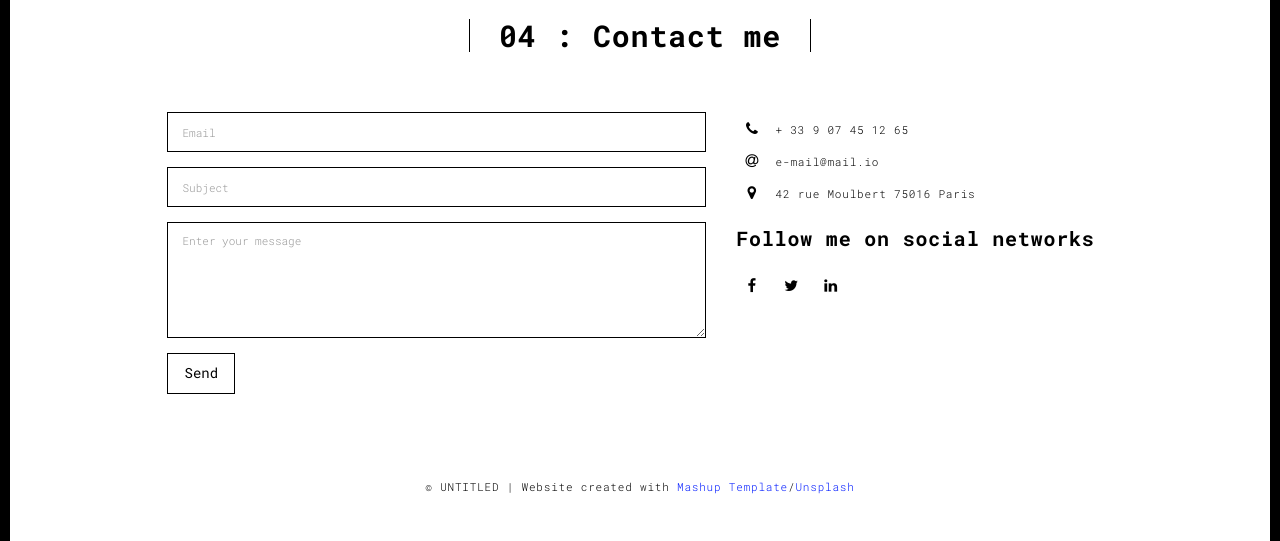
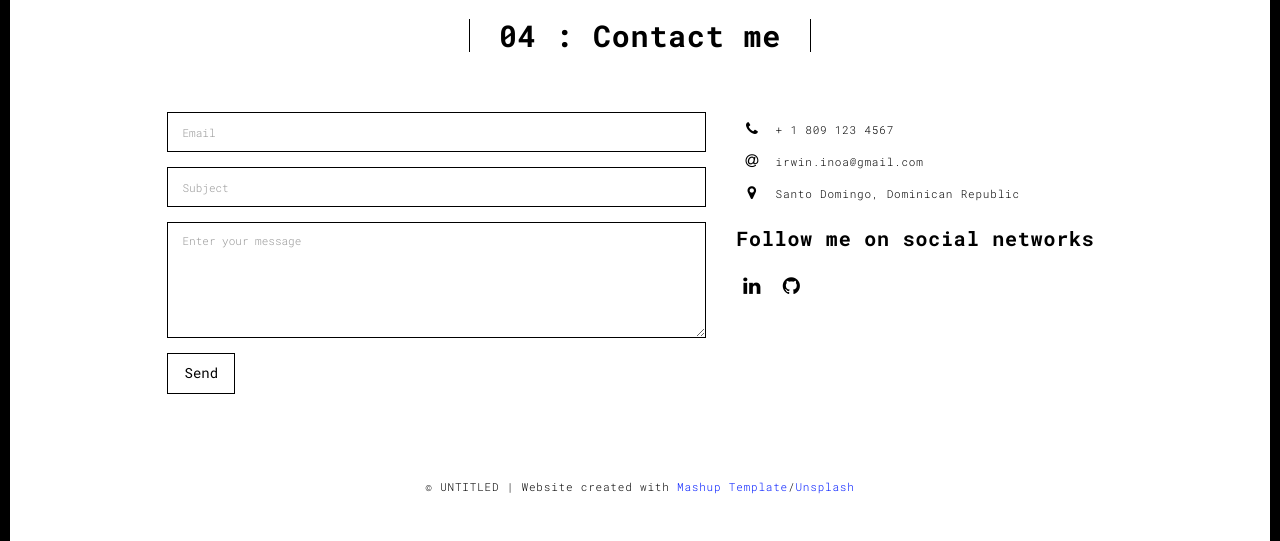
Before and after one commit to xVayneSolidor/webPortfolio, a Flask app: page /contact.html in a window 1280 px wide. Shown: the part 90-631 px from the top of the page. Run offline with Flask 3, Linux system fonts and the light colour scheme; some libraries are stand-ins or nearby versions.

Commit message:
updating social networks and contact card

```diff
--- a/templates/contact.html
+++ b/templates/contact.html
@@ -15,7 +15,7 @@
   <link rel="apple-touch-icon" sizes="180x180" href="static/assets/apple-icon-180x180.png">
   <link href="static/assets/favicon.ico" rel="icon">
 
-  <title>Title page</title>
+  <title>Contact</title>
 
 <link href="static/main.3f6952e4.css" rel="stylesheet"></head>
 
@@ -79,30 +79,27 @@
                           <span class="fa-icon">
                             <i class="fa fa-phone" aria-hidden="true"></i>
                           </span>
-                          + 33 9 07 45 12 65
+                          + 1 809 123 4567
                         </li>
                         <li>
                           <span class="fa-icon">
                             <i class="fa fa-at" aria-hidden="true"></i>
                           </span>
-                          e-mail@mail.io
+                          irwin.inoa@gmail.com
                         </li>
                         <li>
                           <span class="fa-icon">
                             <i class="fa fa fa-map-marker" aria-hidden="true"></i>
                           </span>
-                          42 rue Moulbert 75016 Paris
+                          Santo Domingo, Dominican Republic
                         </li>
                       </ul>
                       <h3>Follow me on social networks</h3>
-                      <a href="http://www.facebook.com" title="" class="fa-icon">
-                        <i class="fa fa-facebook"></i>
+                      <a href="https://www.linkedin.com/in/irwin-inoa-gonzalez-b668a8119/" title="" class="fa-icon">
+                        <i class="fa fa-linkedin fa-lg"></i>
                       </a>
-                      <a href="http://www.twitter.com" title="" class="fa-icon">
-                        <i class="fa fa-twitter"></i>
-                      </a>
-                      <a href="http://www.linkedin.com" title="" class="fa-icon">
-                        <i class="fa fa-linkedin"></i>
+                      <a href="https://github.com/xVayneSolidor" title="" class="fa-icon">
+                        <i class="fa fa-github fa-lg"></i>
                       </a>
 
                     </div>
```
